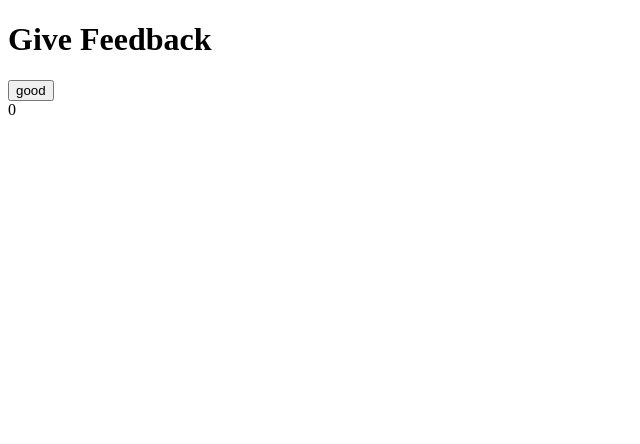
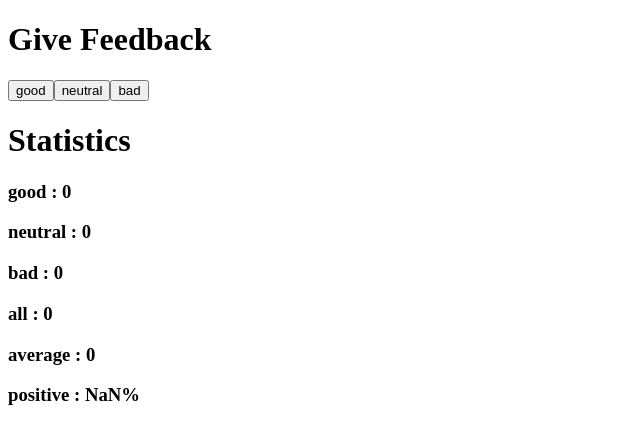
Before and after one commit to Cheese-5040/fullstackopen, a React (Create React App) app in the folder part1/1.6_unicafe/: page / in a window 1280 px wide. Shown: the top 444 px of the page, without its empty margins (0-640 px from the left). Built offline with nearby package versions, Linux system fonts and the light colour scheme.

Commit message:
unicafe strp 4 1.9

```diff
--- a/part1/1.6_unicafe/src/App.js
+++ b/part1/1.6_unicafe/src/App.js
@@ -1,25 +1,52 @@
 import React, { useState } from 'react'
-const Display = props => <div> {props.value}</div>
+const Display = props => <h3> {props.text}{props.value}{props.symbol}</h3>
 
 //define button component
 const Button = (props) =>(
   <button onClick= {props.handleClick}>{props.text}</button>
 )
 
+const Statistics = (props) => {
+  return(
+      <>
+      <Display value = {props.all} text ={"all : "}/>
+      <Display value = {props.all/3} text ={"average : "}/>
+      <Display value = {props.good/props.all * 100} text ={"positive : "} symbol = {"%"}/>
+      </>
+  )
+}
 const App = () => {
   // save clicks of each button to its own state
   const [good, setGood] = useState(0)
   const [neutral, setNeutral] = useState(0)
   const [bad, setBad] = useState(0)
+  const all = good + bad + neutral
   const setGoodToValue = (newValue) =>{ //setToValue function , take in newValue
+    console.log("good : " , good);
     setGood(newValue);
-    console.log(good)
   }
+  const setNeutralToValue = (newValue) =>{ //setToValue function , take in newValue
+    console.log("neutral : " , neutral);
+    setNeutral(newValue);
+  }
+  const setBadToValue = (newValue) =>{ //setToValue function , take in newValue
+    console.log("bad : " , bad);
+    setBad(newValue);
+  }
+
   return (
     <div>
       <h1>Give Feedback</h1>
-      <Button onClick= {()=>setGoodToValue(good+1)} text = "good" />
-      <Display value = {good}/>
+      <Button handleClick= {()=>setGoodToValue(good+1)} text = "good" />
+      <Button handleClick= {()=>setNeutralToValue(neutral+1)} text = "neutral" />
+      <Button handleClick= {()=>setBadToValue(bad+1)} text = "bad" />
+      <h1>Statistics</h1>
+      <Display value = {good} text ={"good : "}/>
+      <Display value = {neutral} text ={"neutral : "}/>
+      <Display value = {bad} text ={"bad : "}/>
+      <Statistics all = {all} good = {good}/>
+
+
     </div>
   )
 }
```
